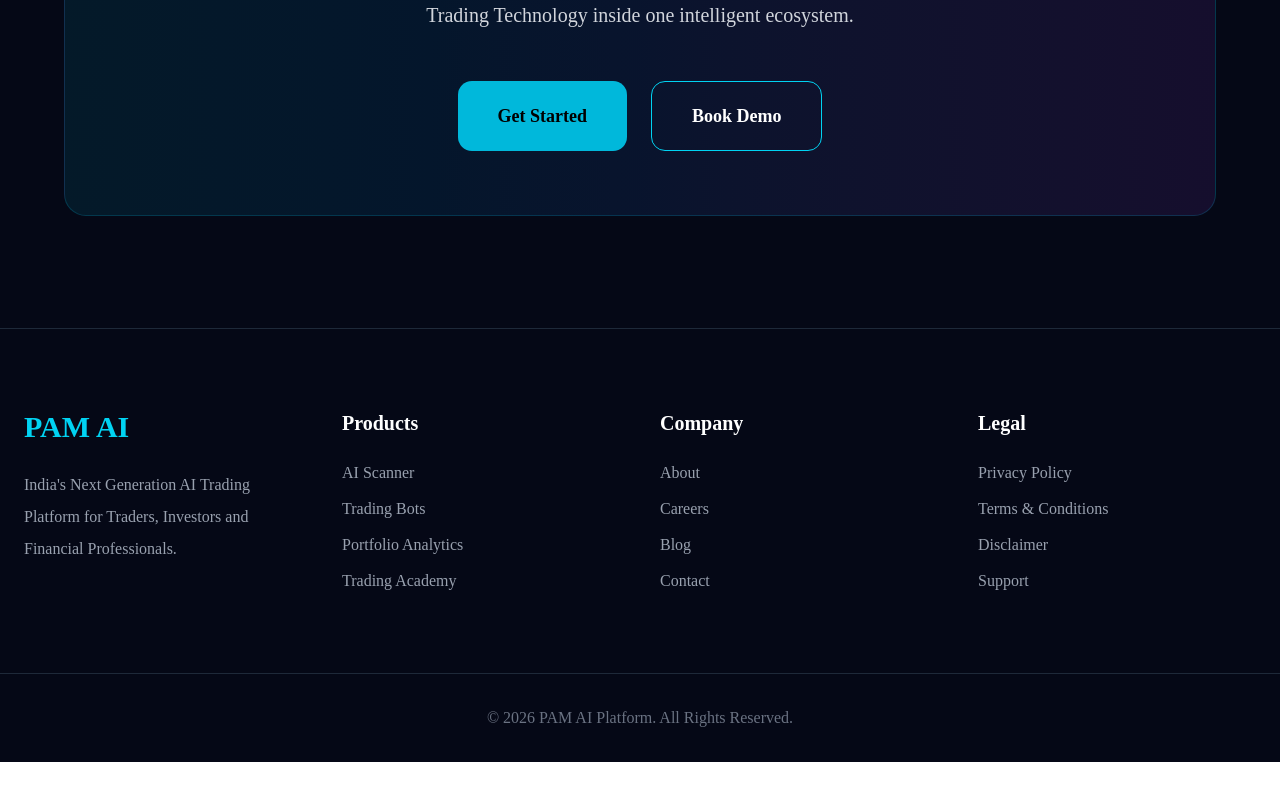
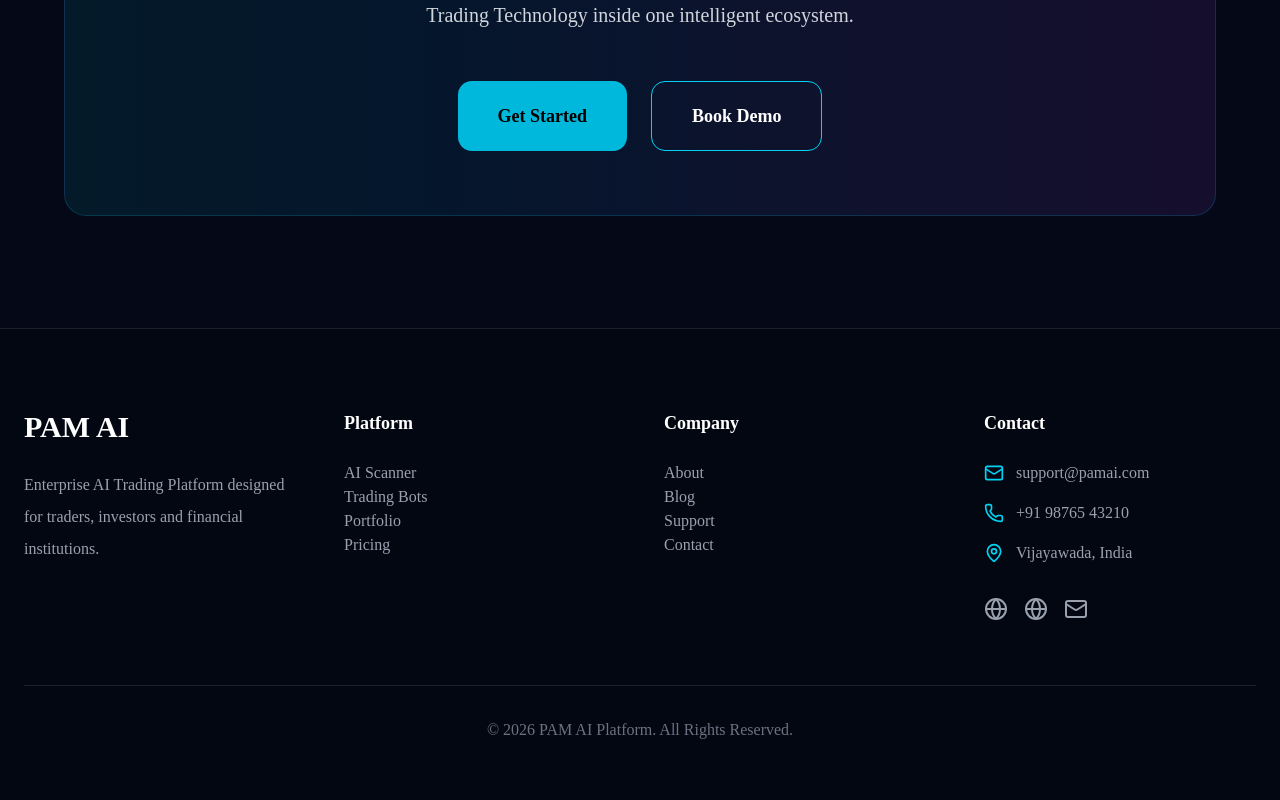
Before and after one commit to priceactionmantra-ai/PAM-AI-Platform, a Next.js app in the folder 03_frontend/: page / in a window 1280 px wide. Shown: the part 8462-9262 px from the top of the page. Before the commit the page ends 9224 px from the top, so only its background shows below. Built offline with nearby package versions, Linux system fonts and the light colour scheme.

Commit message:
Build enterprise footer

```diff
--- a/03_frontend/components/Footer.tsx
+++ b/03_frontend/components/Footer.tsx
@@ -1,81 +1,111 @@
+"use client";
+
+import Link from "next/link";
+
+import {
+  Globe,
+  Mail,
+  Phone,
+  MapPin,
+  ArrowRight,
+} from "lucide-react";
+
 export default function Footer() {
   return (
-    <footer className="border-t border-gray-800 bg-[#050816]">
+    <footer className="border-t border-white/10 bg-[#030712]">
+      <div className="mx-auto max-w-7xl px-6 py-20">
 
-      <div className="mx-auto grid max-w-7xl gap-10 px-6 py-20 md:grid-cols-4">
+        <div className="grid gap-12 md:grid-cols-2 lg:grid-cols-4">
 
+          {/* Brand */}
           <div>
-
-          <h2 className="text-3xl font-black text-cyan-400">
+            <h3 className="text-3xl font-black text-white">
               PAM AI
-          </h2>
+            </h3>
 
             <p className="mt-6 leading-8 text-gray-400">
-            India's Next Generation AI Trading Platform
-            for Traders, Investors and Financial Professionals.
+              Enterprise AI Trading Platform designed for traders,
+              investors and financial institutions.
             </p>
+          </div>
+
+          {/* Platform */}
+          <div>
+            <h4 className="mb-6 text-lg font-bold text-white">
+              Platform
+            </h4>
+
+            <div className="space-y-3 text-gray-400">
+              <Link href="#">AI Scanner</Link>
+              <br />
+              <Link href="#">Trading Bots</Link>
+              <br />
+              <Link href="#">Portfolio</Link>
+              <br />
+              <Link href="#">Pricing</Link>
+            </div>
+          </div>
+
+          {/* Company */}
+          <div>
+            <h4 className="mb-6 text-lg font-bold text-white">
+              Company
+            </h4>
+
+            <div className="space-y-3 text-gray-400">
+              <Link href="#">About</Link>
+              <br />
+              <Link href="#">Blog</Link>
+              <br />
+              <Link href="#">Support</Link>
+              <br />
+              <Link href="#">Contact</Link>
+            </div>
+          </div>
+
+          {/* Contact */}
+          <div>
+            <h4 className="mb-6 text-lg font-bold text-white">
+              Contact
+            </h4>
+
+            <div className="space-y-4">
+
+              <div className="flex items-center gap-3 text-gray-400">
+                <Mail className="h-5 w-5 text-cyan-400" />
+                <span>support@pamai.com</span>
+              </div>
+
+              <div className="flex items-center gap-3 text-gray-400">
+                <Phone className="h-5 w-5 text-cyan-400" />
+                <span>+91 98765 43210</span>
+              </div>
+
+              <div className="flex items-center gap-3 text-gray-400">
+                <MapPin className="h-5 w-5 text-cyan-400" />
+                <span>Vijayawada, India</span>
+              </div>
 
             </div>
 
-        <div>
+            <div className="mt-8 flex gap-4">
 
-          <h3 className="text-xl font-bold text-white">
-            Products
-          </h3>
+              <Globe className="h-6 w-6 cursor-pointer text-gray-400 transition hover:text-cyan-400" />
 
-          <ul className="mt-6 space-y-3 text-gray-400">
-
-            <li>AI Scanner</li>
-            <li>Trading Bots</li>
-            <li>Portfolio Analytics</li>
-            <li>Trading Academy</li>
-
-          </ul>
-
-        </div>
-
-        <div>
-
-          <h3 className="text-xl font-bold text-white">
-            Company
-          </h3>
-
-          <ul className="mt-6 space-y-3 text-gray-400">
-
-            <li>About</li>
-            <li>Careers</li>
-            <li>Blog</li>
-            <li>Contact</li>
-
-          </ul>
-
-        </div>
-
-        <div>
-
-          <h3 className="text-xl font-bold text-white">
-            Legal
-          </h3>
-
-          <ul className="mt-6 space-y-3 text-gray-400">
-
-            <li>Privacy Policy</li>
-            <li>Terms & Conditions</li>
-            <li>Disclaimer</li>
-            <li>Support</li>
-
-          </ul>
+<Globe className="h-6 w-6 cursor-pointer text-gray-400 transition hover:text-cyan-400" />
+              <Mail className="h-6 w-6 cursor-pointer text-gray-400 transition hover:text-cyan-400" />
 
             </div>
 
           </div>
 
-      <div className="border-t border-gray-800 py-8 text-center text-gray-500">
+        </div>
 
+        <div className="mt-16 border-t border-white/10 pt-8 text-center text-gray-500">
           © 2026 PAM AI Platform. All Rights Reserved.
+        </div>
 
       </div>
-
     </footer>
   );
 }
```
Lines whose indentation alone changed are shown as unchanged.
